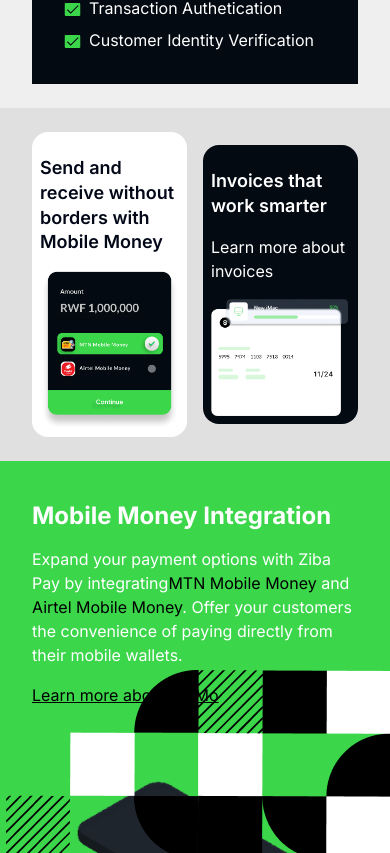
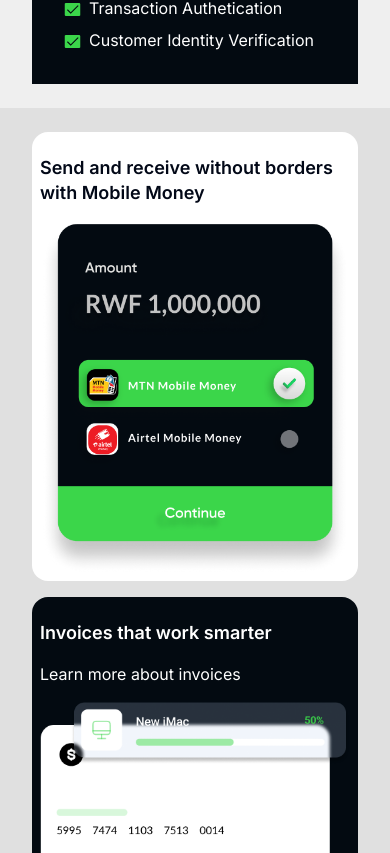
Before and after one commit to ziba-frontend/frontend_ziba_pay, a Next.js app: page / in a window 390 px wide. Shown: the part 4731-5584 px from the top of the page. Built offline with nearby package versions, Linux system fonts and the light colour scheme.

Commit message:
modify responsiveness

```diff
--- a/src/app/page.tsx
+++ b/src/app/page.tsx
@@ -284,7 +284,7 @@ const Home = () => {
             </div>
 
             <div className="bg-br py-6">
-               <div className="flex gap-4 mx-auto items-center justify-center container">
+               <div className="flex flex-col md:flex-row gap-4 mx-auto items-center justify-center container">
                   <div className=" md:h-[600px] justify-center bg-white w-fit rounded-2xl p-2">
                      <h4 className="my-4">
                         Send and receive without borders with Mobile Money
```
